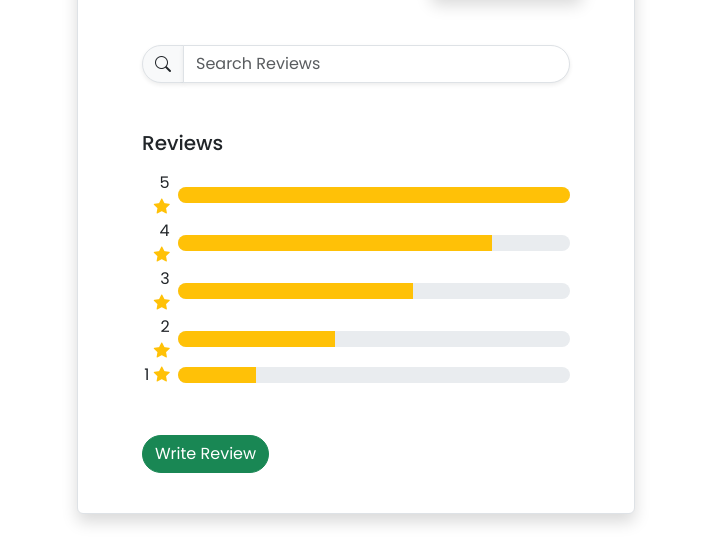
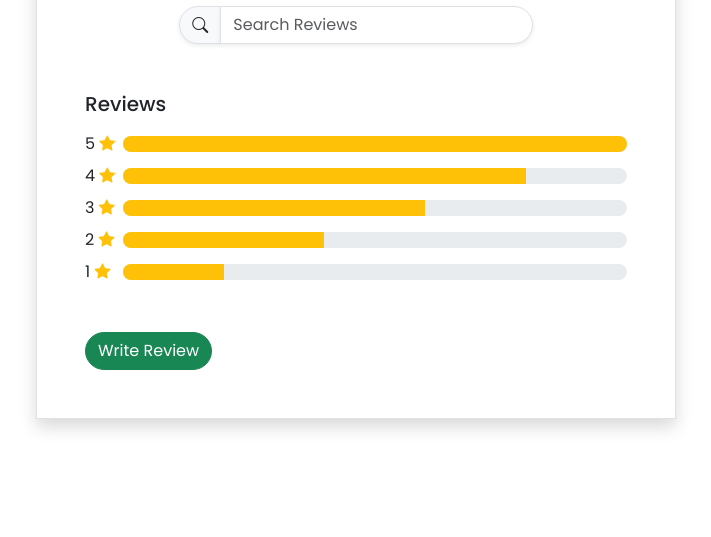
Before and after one commit to m7moudGadallah/Bootstrap-Sandbox, a plain HTML site: page mini-projs/rating-component/index.html in a window 1280 px wide. Shown: the part 263-800 px from the top of the page, without its empty margins (284-995 px from the left). Drawn offline with nearby package versions, Linux system fonts and the light colour scheme.

Commit message:
feat(mini-projs/rating-component): enhance rating-component proj

```diff
--- a/mini-projs/rating-component/index.html
+++ b/mini-projs/rating-component/index.html
@@ -11,108 +11,127 @@
   </head>
   <body>
     <div
-      class="container col-12 vstack align-items-center"
-      style="margin-top: 8rem">
-      <div class="card col-lg-6 py-4 px-5 border rounded-2 shadow">
-        <div class="card-body vstack gap-5">
-          <div class="row justify-content-between">
-            <h3 class="fw-bold col-sm-8">
-              What others think about the product?
-            </h3>
+      class="container col-11 col-sm-10 col-md-8 col-lg-6 justify-content-center border shadow p-5 mt-5">
+      <!-- Header Row -->
+      <div class="row justify-content-evenly mb-5">
+        <div class="col-md-7">
+          <h4 class="fw-bold fs-2">What others think about the product</h4>
+        </div>
+        <div class="offset-4 offset-md-0 col-7 col-sm-5 col-md-3">
           <div
-              class="col-2 col-sm-3 vstack border border-1 rounded-2 px-3 py-2 shadow">
-              <div class="hstack fw-bold gap-2 align-items-baseline">
-                <i class="bi bi-star-fill fs-5 fs-md-3 text-warning"></i>
-                <p aria-label="average Rating" class="fs-4 fs-md-2">4.8</p>
+            class="container border border-1 shadow p-2 rounded-2 text-center">
+            <div class="container d-flex gap-2 align-items-sm-baseline">
+              <i class="bi bi-star-fill text-warning fs-3"></i>
+              <p class="fs-3 fw-bold">4.8</p>
             </div>
             <small>Average Rating</small>
           </div>
         </div>
-          <div>
+      </div>
+      <!-- Search Row -->
+      <div class="row mb-5 justify-content-center">
+        <div class="col-12 col-sm-10 col-md-8">
           <div class="input-group">
             <i
               class="bi bi-search input-group-text rounded-start-pill shadow-sm"></i>
             <input
               type="search"
-                class="form-control rounded-end-pill shadow-sm"
-                placeholder="Search Reviews" />
+              placeholder="Search Reviews"
+              class="form-control rounded-end-pill shadow-sm" />
           </div>
         </div>
-          <div>
-            <h5 class="fw-medium mb-3">Reviews</h5>
-            <div class="vstack text-end">
-              <div class="hstack gap-2">
+      </div>
+      <!-- Reviews Row-->
+      <div class="row">
         <div class="col">
+          <div class="mb-3">
+            <h5>Reviews</h5>
+          </div>
+
+          <!-- Review Ratings -->
+          <div class="vstack gap-2">
+            <!-- Star Row Template -->
+            <div class="d-flex align-items-center gap-2">
+              <div class="text-nowrap" style="width: 2rem">
                 5 <i class="bi bi-star-fill text-warning"></i>
               </div>
               <div
-                  class="progress col-11 rounded-pill"
+                class="progress w-100 rounded-pill"
                 role="progressbar"
-                  aria-valuenow="0"
+                aria-valuenow="100"
                 aria-valuemin="0"
-                  aria-valuemax="100">
-                  <div
-                    class="progress-bar bg-warning"
-                    style="width: 100%"></div>
+                aria-valuemax="100"
+                style="height: 1rem">
+                <div class="progress-bar bg-warning" style="width: 100%"></div>
               </div>
             </div>
-              <div class="hstack gap-2">
-                <div class="col">
+
+            <div class="d-flex align-items-center gap-2">
+              <div class="text-nowrap" style="width: 2rem">
                 4 <i class="bi bi-star-fill text-warning"></i>
               </div>
               <div
-                  class="progress col-11 rounded-pill"
+                class="progress w-100 rounded-pill"
                 role="progressbar"
-                  aria-valuenow="0"
+                aria-valuenow="80"
                 aria-valuemin="0"
-                  aria-valuemax="100">
+                aria-valuemax="100"
+                style="height: 1rem">
                 <div class="progress-bar bg-warning" style="width: 80%"></div>
               </div>
             </div>
-              <div class="hstack gap-2">
-                <div class="col">
+
+            <div class="d-flex align-items-center gap-2">
+              <div class="text-nowrap" style="width: 2rem">
                 3 <i class="bi bi-star-fill text-warning"></i>
               </div>
               <div
-                  class="progress col-11 rounded-pill"
+                class="progress w-100 rounded-pill"
                 role="progressbar"
-                  aria-valuenow="0"
+                aria-valuenow="60"
                 aria-valuemin="0"
-                  aria-valuemax="100">
+                aria-valuemax="100"
+                style="height: 1rem">
                 <div class="progress-bar bg-warning" style="width: 60%"></div>
               </div>
             </div>
-              <div class="hstack gap-2">
-                <div class="col">
+
+            <div class="d-flex align-items-center gap-2">
+              <div class="text-nowrap" style="width: 2rem">
                 2 <i class="bi bi-star-fill text-warning"></i>
               </div>
               <div
-                  class="progress col-11 rounded-pill"
+                class="progress w-100 rounded-pill"
                 role="progressbar"
-                  aria-valuenow="0"
+                aria-valuenow="40"
                 aria-valuemin="0"
-                  aria-valuemax="100">
+                aria-valuemax="100"
+                style="height: 1rem">
                 <div class="progress-bar bg-warning" style="width: 40%"></div>
               </div>
             </div>
-              <div class="hstack gap-2">
-                <div class="col">
+
+            <div class="d-flex align-items-center gap-2">
+              <div class="text-nowrap" style="width: 2rem">
                 1 <i class="bi bi-star-fill text-warning"></i>
               </div>
               <div
-                  class="progress col-11 rounded-pill"
+                class="progress w-100 rounded-pill"
                 role="progressbar"
-                  aria-valuenow="0"
+                aria-valuenow="20"
                 aria-valuemin="0"
-                  aria-valuemax="100">
+                aria-valuemax="100"
+                style="height: 1rem">
                 <div class="progress-bar bg-warning" style="width: 20%"></div>
               </div>
             </div>
           </div>
         </div>
-          <div>
+      </div>
+      <!-- Submit Button Row -->
+      <div class="row mt-5">
+        <div class="col col-md-6">
           <button class="btn btn-success rounded-pill">Write Review</button>
-          </div>
         </div>
       </div>
     </div>
```
Lines whose indentation alone changed are shown as unchanged.
